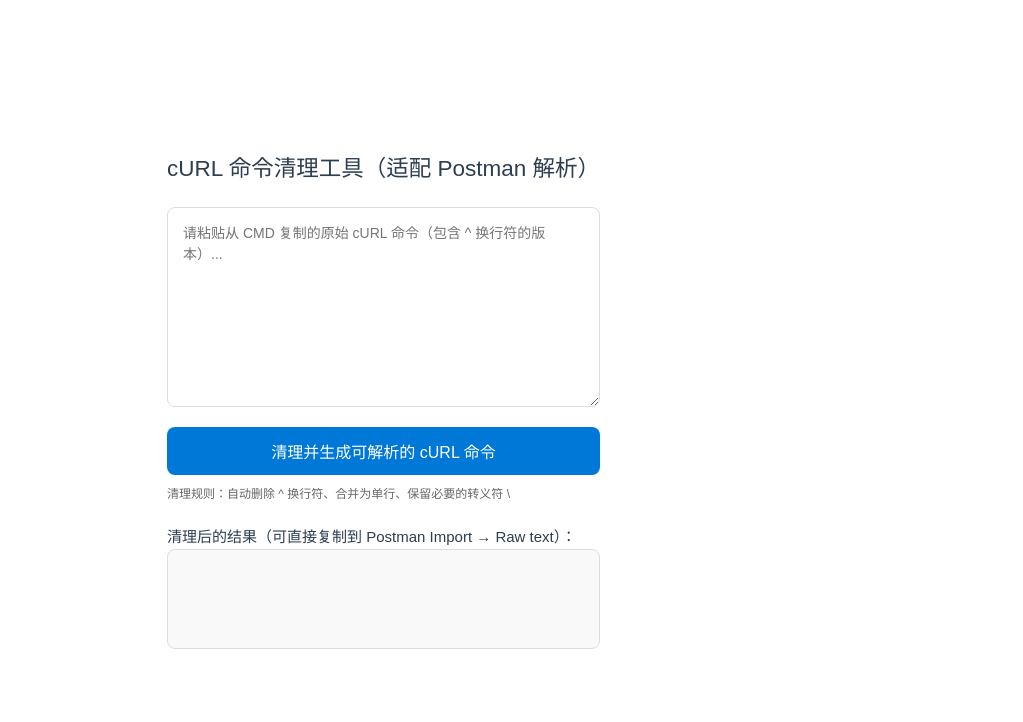
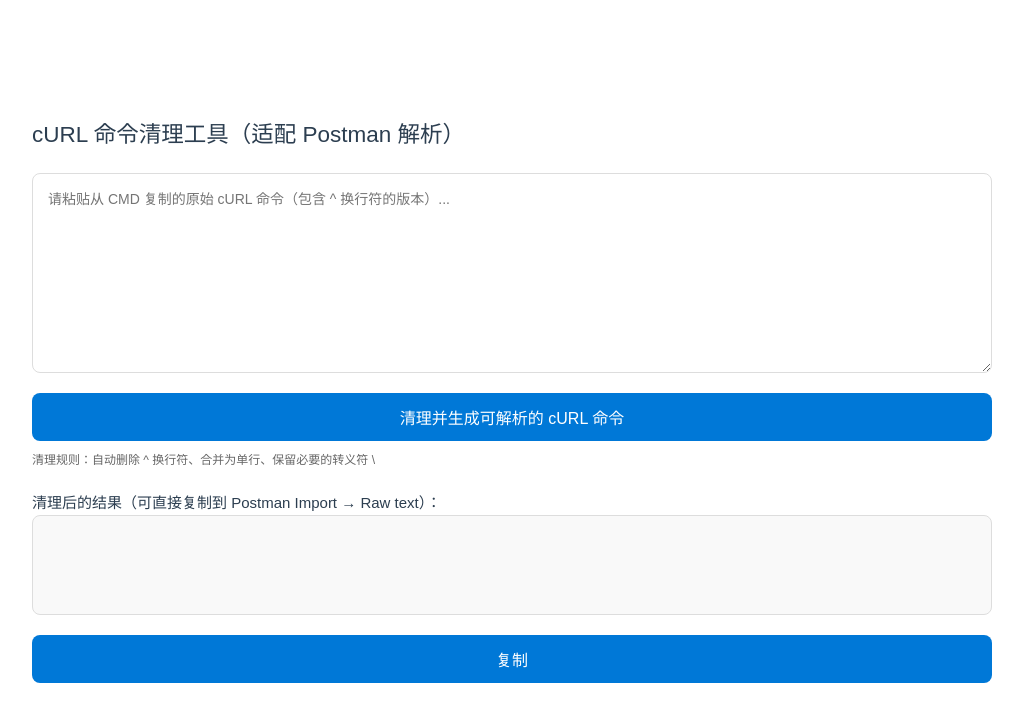
Before and after one commit to 201701024106/home, a Vue app: page / in a window 1280 px wide. Shown: the top 722 px of the page, without its empty margins (20-1043 px from the left). Built offline with nearby package versions, Linux system fonts and the light colour scheme; the HTML template or start-up script is replaced by a standard one.

Commit message:
feat: crul 增加复制功能

```diff
--- a/src/components/postmanCmd.vue
+++ b/src/components/postmanCmd.vue
@@ -14,6 +14,7 @@
       <h4>清理后的结果（可直接复制到 Postman Import → Raw text）：</h4>
       <div class="result-box" v-text="cleanedCurl"></div>
     </div>
+    <button @click="copy" class="clean-btn">复制</button>
   </div>
 </template>
 
@@ -40,6 +41,10 @@ const cleanCurl = () => {
 
   cleanedCurl.value = cleaned;
 };
+const copy = async() => {
+  await navigator.clipboard.writeText(cleanedCurl.value);
+  alert('复制成功！');
+};
 </script>
 
 <style scoped>
@@ -51,7 +56,7 @@ const cleanCurl = () => {
 }
 
 .curl-cleaner-container {
-  max-width: 800px;
+  width: 1000px;
   margin: 50px auto;
   padding: 0 20px;
   display: flex;
@@ -96,7 +101,7 @@ const cleanCurl = () => {
   padding: 15px;
   min-height: 100px;
   background-color: #f9f9f9;
-  white-space: pre-wrap; /* 保留空格和换行（最终输出是单行，此属性兼容特殊情况） */
+  word-break: break-all;
   font-family: Consolas, monospace;
 }
 
```
